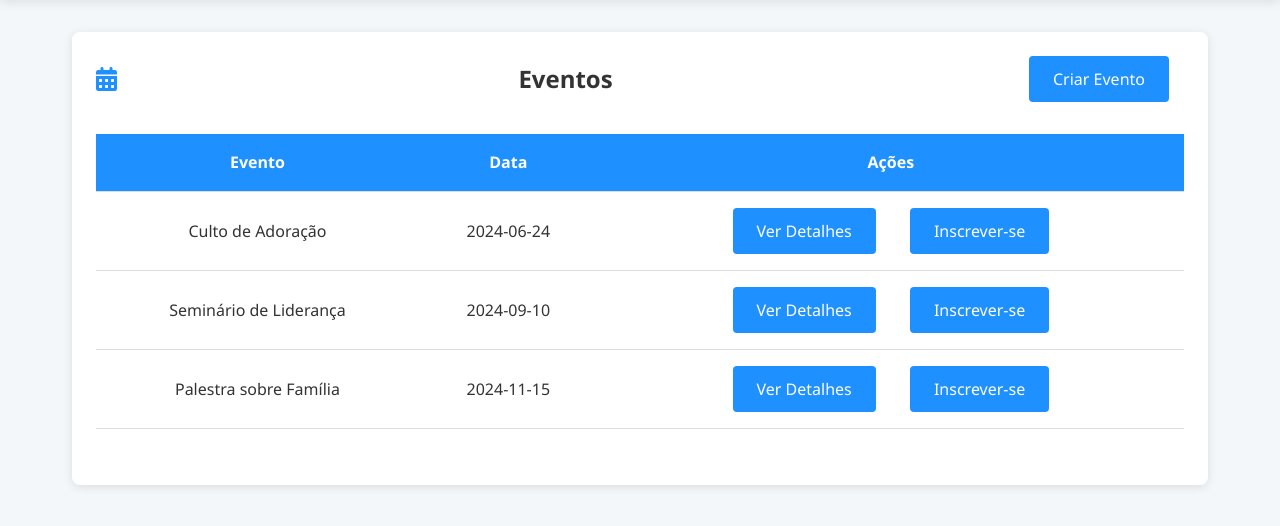
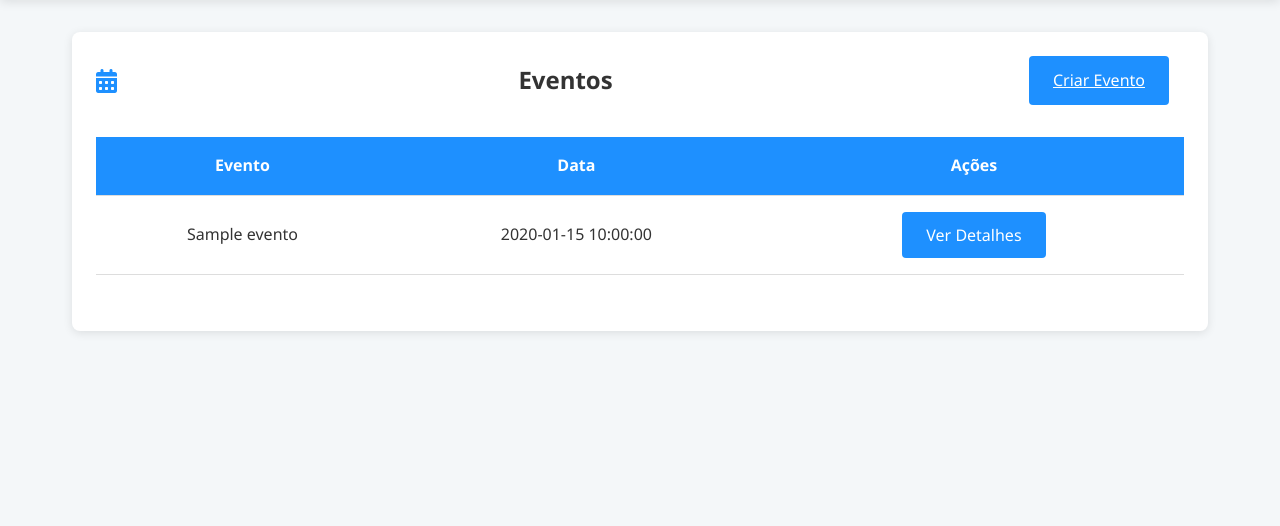
Before and after one commit to GuilhermeRochaR/Banco, a Flask app: template app/templates/evento_lista.html in a window 1280 px wide. Shown: the part 157-683 px from the top of the page. Run offline with Flask 3, Linux system fonts and the light colour scheme; the template is opened without the code that fills it: values that come from a table or form of the project are taken from there, others are empty; tables that the repository leaves empty hold one stand-in row (values such as "Sample post").

Commit message:
lista do evento aparecendo

```diff
--- a/app/templates/MENU.HTML
+++ b/app/templates/MENU.HTML
@@ -241,7 +241,6 @@
         <div class="nav-links" id="navLinks">
             <a href="/ministerio"><i class="fas fa-church"></i> Ministérios</a>
             <a href="/reunioes"><i class="fas fa-users"></i> Reuniões</a>
-            <a href="/locais"><i class="fas fa-map-marker-alt"></i> Locais</a>
             <a href="/eventos"><i class="fas fa-calendar-alt"></i> Eventos</a>
             <a href="/logout">Sair</a>
         </div>
--- a/app/templates/evento_lista.html
+++ b/app/templates/evento_lista.html
@@ -177,10 +177,10 @@
 
     <nav class="nav-container">
         <div class="nav-links">
-            <a href="#"><i class="fas fa-home"></i> Início</a>
-            <a href="#ministerios"><i class="fas fa-church"></i> Ministérios</a>
-            <a href="#reunioes"><i class="fas fa-users"></i> Reuniões</a>
-            <a href="#eventos"><i class="fas fa-calendar-alt"></i> Eventos</a>
+            <a href="/"><i class="fas fa-home"></i> Início</a>
+            <a href="/ministerios"><i class="fas fa-church"></i> Ministérios</a>
+            <a href="/reunioes"><i class="fas fa-users"></i> Reuniões</a>
+            <a href="/eventos"><i class="fas fa-calendar-alt"></i> Eventos</a>
         </div>
     </nav>
 
@@ -190,7 +190,7 @@
             <div class="card-header">
                 <i class="fas fa-calendar-alt card-icon"></i>
                 <h2>Eventos</h2>
-                <button class="btn">Criar Evento</button>
+                <a class="btn" href="/eventos/cadastro">Criar Evento</a>
             </div>
             <div class="table-responsive">
                 <table>
@@ -202,31 +202,15 @@
                         </tr>
                     </thead>
                     <tbody>
+                        {% for evento in eventos %}
                         <tr>
-                            <td>Culto de Adoração</td>
-                            <td>2024-06-24</td>
+                            <td>{{ evento.nome }}</td>
+                            <td>{{ evento.data_inicio }}</td>
                             <td>
                                 <button class="btn" onclick="showDetails('Culto de Adoração')">Ver Detalhes</button>
-                                <button class="btn" onclick="inscreverEvento('Culto de Adoração')">Inscrever-se</button>
                             </td>
                         </tr>
-                        <tr>
-                            <td>Seminário de Liderança</td>
-                            <td>2024-09-10</td>
-                            <td>
-                                <button class="btn" onclick="showDetails('Seminário de Liderança')">Ver Detalhes</button>
-                                <button class="btn" onclick="inscreverEvento('Seminário de Liderança')">Inscrever-se</button>
-                            </td>
-                        </tr>
-                        <tr>
-                            <td>Palestra sobre Família</td>
-                            <td>2024-11-15</td>
-                            <td>
-                                <button class="btn" onclick="showDetails('Palestra sobre Família')">Ver Detalhes</button>
-                                <button class="btn" onclick="inscreverEvento('Palestra sobre Família')">Inscrever-se</button>
-                            </td>
-                        </tr>
-                        <tr>
+                        {% endfor %}
                     </tbody>
                 </table>
             </div>
--- a/app/templates/eventosNOVO.html
+++ b/app/templates/eventosNOVO.html
@@ -76,7 +76,7 @@
 <body>
     <div class="container" id="eventosContainer">
         <h2>Cadastro de Eventos</h2>
-        <form method="POST" action="/eventos">
+        <form method="POST" action="/eventos/cadastro">
             <label for="nomeEvento">Nome do Evento</label>
             <input type="text" id="nomeEvento" name="nome" required>
 
```
Also changed, not shown: app/routes/eventos_routes.py (+9 -12 lines).
